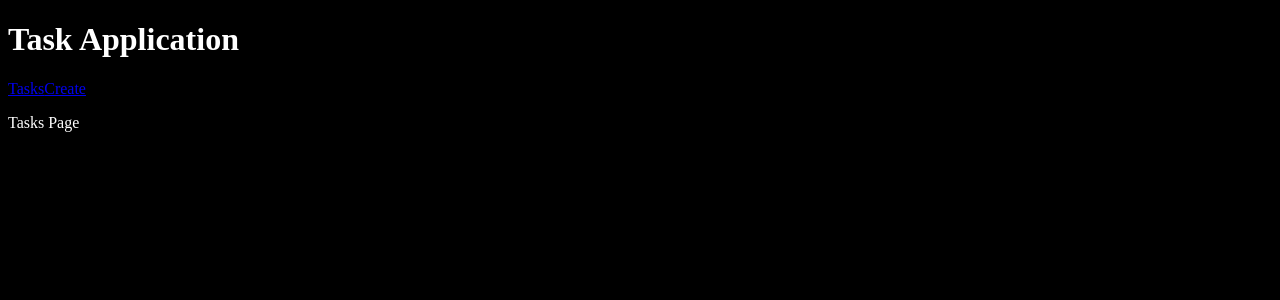
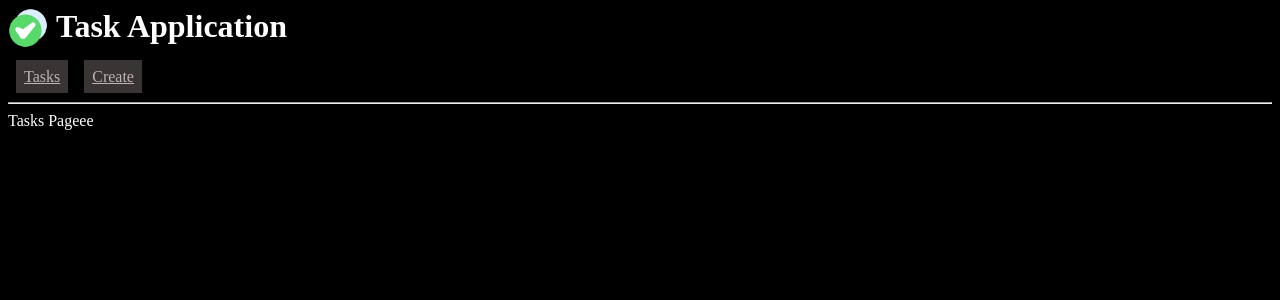
Before and after one commit to casasrodri/django-crud-vue, a Vue app in the folder client/: page /#/tasks in a window 1280 px wide. Shown: the top 300 px of the page. Built offline with nearby package versions, Linux system fonts and the light colour scheme.

Commit message:
agregado navigation y logo

```diff
--- a/client/index.html
+++ b/client/index.html
@@ -2,7 +2,7 @@
 <html lang="en">
   <head>
     <meta charset="UTF-8">
-    <link rel="icon" href="/favicon.ico">
+    <link rel="icon" href="/icon.png" type="image/png">
     <meta name="viewport" content="width=device-width, initial-scale=1.0">
     <title>Tasks App</title>
   </head>
--- a/client/src/App.vue
+++ b/client/src/App.vue
@@ -1,15 +1,12 @@
 <script setup>
+  import Navigation from './components/Navigation.vue'
 </script>
 
 <template>
-  <h1>Task Application</h1>
+  <Navigation/>
 
-  <p>
-    <router-link to="/tasks">Tasks</router-link>
-    <router-link to="/create-task">Create</router-link>
-  </p>
+  <router-view/>
 
-  <router-view></router-view>
 </template>
 
 <style scoped>
--- /dev/null
+++ b/client/src/components/Logo.vue
@@ -0,0 +1,5 @@
+<template>
+    <div>
+        <img src="../../public/icon.png" height="40" width="40" alt="logo">
+    </div>
+</template>
--- /dev/null
+++ b/client/src/components/Navigation.vue
@@ -0,0 +1,35 @@
+<template>
+  <div>
+    <Logo class="logo" />
+    <h1>Task Application</h1>
+  </div>
+
+  <p>
+    <router-link to="/tasks" class="router-link">Tasks</router-link>
+    <router-link to="/create-task" class="router-link">Create</router-link>
+  </p>
+  <hr>
+</template>
+
+<script setup>
+import Logo from './Logo.vue'
+</script>
+
+<style scoped>
+.router-link {
+  background-color: rgb(58, 53, 53);
+  margin: 0.5rem;
+  padding: 0.5rem;
+  color: rgb(190, 180, 180)
+}
+
+h1 {
+  display: inline;
+  margin-left: 0.5rem;
+  vertical-align: top;
+}
+
+.logo {
+  display: inline;
+}
+</style>
--- /dev/null
+++ b/client/src/components/TasksList.vue
@@ -0,0 +1,14 @@
+<script setup>
+    import { onMounted } from 'vue'
+
+    onMounted(() => {
+        console.log(34343434)
+    })
+
+</script>
+
+<template>
+    <div>
+        Tasks Pageee
+    </div>
+</template>
--- a/client/src/main.js
+++ b/client/src/main.js
@@ -5,7 +5,6 @@ import './assets/main.css'
 
 import App from './App.vue'
 
-console.log(router);
 const app = createApp(App)
 
 app.use(router)
--- a/client/src/pages/TasksPage.vue
+++ b/client/src/pages/TasksPage.vue
@@ -1,5 +1,7 @@
+<script setup>
+import TasksList from '../components/TasksList.vue'
+</script>
+
 <template>
-    <div>
-        Tasks Page
-    </div>
+    <TasksList/>
 </template>
```
Also changed, not shown: client/src/router.js (+3 -4 lines), client/public/icon.png (added), 1 other file (tests, documents, lock files or other folders).
